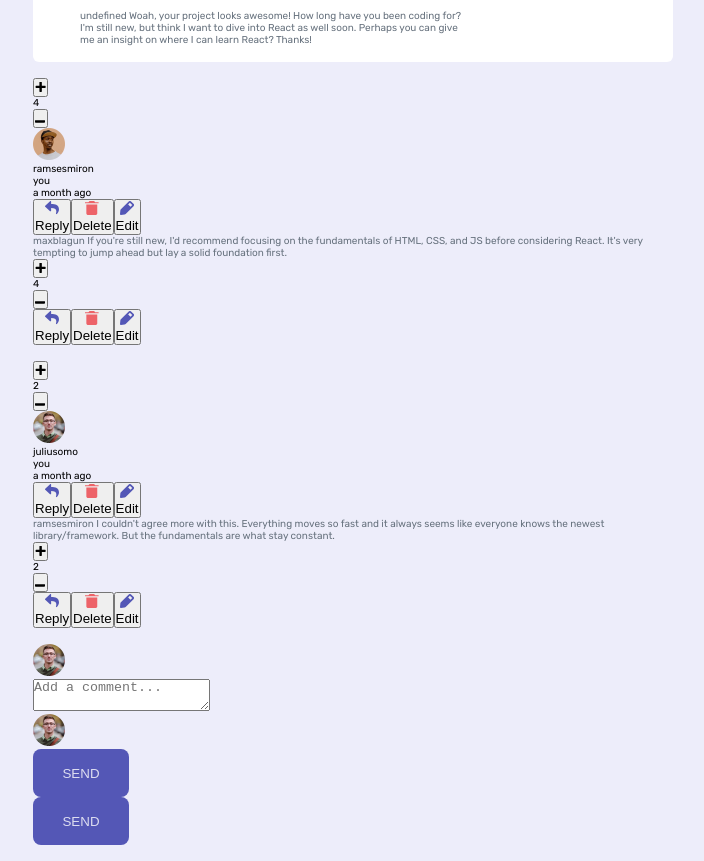
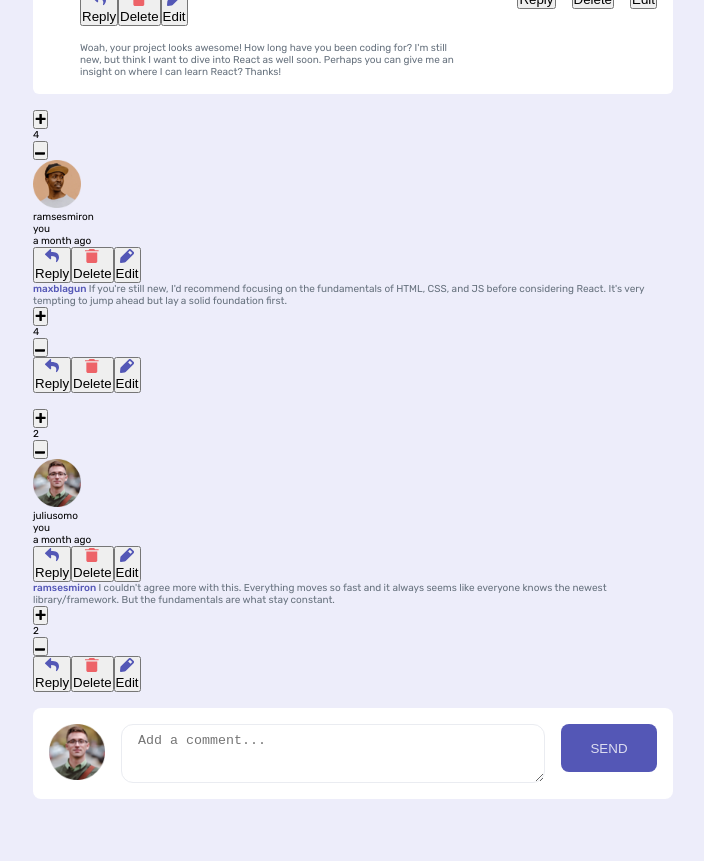
Before and after one commit to UnicornDad8/interactive-comments-section, a Next.js app: page / in a window 1280 px wide. Shown: the part 400-1261 px from the top of the page, without its empty margins (287-991 px from the left). After the commit the page ends 1215 px from the top, so only its background shows below. Built offline with nearby package versions, Linux system fonts and the light colour scheme.

Commit message:
Styled InputComment component

```diff
--- a/app/components/Avatar.module.css
+++ b/app/components/Avatar.module.css
@@ -1,5 +1,3 @@
 .avatar {
-  width: 3.2rem;
-  height: 3.2rem;
   object-fit: contain;
 }
--- a/app/components/Avatar.tsx
+++ b/app/components/Avatar.tsx
@@ -7,19 +7,21 @@ type AvatarProps = {
     webp: string;
   };
   username: string;
+  isBigAvatar: boolean;
 };
 
 const Avatar = (props: AvatarProps) => {
   const webp = props.sourceImage.webp.slice(1);
   const png = props.sourceImage.png.slice(1);
   const username = props.username;
+  const isBigAvatar = props.isBigAvatar;
 
   return (
     <Image
       className={styles["avatar"]}
+      width={isBigAvatar ? 56 : 48}
+      height={isBigAvatar ? 56 : 48}
       src={webp}
-      width={32}
-      height={32}
       alt={"Avatar of " + username}
     />
   );
--- a/app/components/Content.module.css
+++ b/app/components/Content.module.css
@@ -10,12 +10,3 @@
   gap: 1.6rem;
   rounded: 1.2rem;
 }
-
-.textarea {
-  outline: none;
-  border: 1px solid var(--color-light-grayish-blue);
-  padding: 0.8rem 1.6rem;
-  rounded: 1.2rem;
-  width: 100%;
-  color: var(--color-dark-blue);
-}
--- a/app/components/Content.tsx
+++ b/app/components/Content.tsx
@@ -75,7 +75,7 @@ const Content = (props: ContentProps) => {
       {isEditing ? (
         <div className={styles["edit-container"]}>
           <textarea
-            className={styles["textarea"]}
+            className="textarea"
             placeholder="Add a comment..."
             value={editValue}
             onChange={handleChangeEditValue}
--- /dev/null
+++ b/app/components/ContentUserTag.module.css
@@ -0,0 +1,8 @@
+.content-user {
+  color: var(--color-moderate-blue);
+  font-weight: 500;
+}
+
+.content-user:hover {
+  cursor: pointer;
+}
--- a/app/components/ContentUserTag.tsx
+++ b/app/components/ContentUserTag.tsx
@@ -1,4 +1,4 @@
-import React from "react";
+import styles from "./ContentUserTag.module.css";
 
 type ContentUserTagProps = {
   replyingTo?: string;
@@ -7,7 +7,11 @@ type ContentUserTagProps = {
 const ContentUserTag = (props: ContentUserTagProps) => {
   const replyingTo = props.replyingTo;
 
-  return <span>{replyingTo + " "}</span>;
+  return (
+    <span className={(replyingTo ? "" : "hidden ") + styles["content-user"]}>
+      {replyingTo + " "}
+    </span>
+  );
 };
 
 export default ContentUserTag;
--- /dev/null
+++ b/app/components/InputComment.module.css
@@ -0,0 +1,21 @@
+.input-comment-container {
+  background: var(--color-white);
+  padding: 1.6rem;
+  display: flex;
+  flex-direction: column;
+  gap: 1.6rem;
+  border-radius: 0.8rem;
+}
+
+@media only screen and (min-width: 769px) {
+  .input-comment-container {
+    flex-direction: row;
+  }
+}
+
+.user-actions-container {
+  display: flex;
+  gap: 1.6rem;
+  align-items: center;
+  justify-content: space-between;
+}
--- a/app/components/InputComment.tsx
+++ b/app/components/InputComment.tsx
@@ -3,6 +3,7 @@
 import React, { ChangeEventHandler, useState } from "react";
 import Avatar from "./Avatar";
 import ActionButton from "./ActionButton";
+import styles from "./InputComment.module.css";
 
 type InputCommentProps = {
   currentUser: User;
@@ -77,20 +78,27 @@ const InputComment = (props: InputCommentProps) => {
   };
 
   return (
-    <div>
-      <div>
+    <div
+      className={
+        (action == "reply" ? "-mt-2 " : " ") + styles["input-comment-container"]
+      }
+    >
+      <div className="md-block hidden">
         <Avatar
+          isBigAvatar={true}
           sourceImage={currentUser.image}
           username={currentUser.username}
         />
       </div>
       <textarea
+        className="textarea"
         placeholder="Add a comment..."
         value={commentValue}
         onChange={handleChangeCommentValue}
       />
-      <div>
+      <div className={`${styles["user-actions-container"]} md-hidden`}>
         <Avatar
+          isBigAvatar={false}
           sourceImage={currentUser.image}
           username={currentUser.username}
         />
@@ -109,7 +117,7 @@ const InputComment = (props: InputCommentProps) => {
           action={action}
         />
       </div>
-      <div>
+      <div className="hidden md-block">
         <ActionButton
           resetCommentValue={resetCommentValue}
           replyIdToReply={replyIdToReply}
--- a/app/components/UserDetail.tsx
+++ b/app/components/UserDetail.tsx
@@ -53,7 +53,7 @@ const UserDetail = (props: UserDetailProps) => {
   return (
     <div>
       <div>
-        <Avatar sourceImage={image} username={username} />
+        <Avatar isBigAvatar={false} sourceImage={image} username={username} />
         <div>
           <div>{username}</div>
           <UserLabel show={isCurrentUser} />
--- a/app/globals.css
+++ b/app/globals.css
@@ -130,7 +130,11 @@ body {
 }
 
 .hidden {
-  display: hidden;
+  display: none;
+}
+
+.block {
+  display: block;
 }
 
 @media only screen and (min-width: 769px) {
@@ -139,6 +143,27 @@ body {
   }
 
   .md-hidden {
-    display: hidden;
+    display: none !important;
   }
 }
+
+.-mt-2 {
+  margin-top: -0.8rem;
+}
+
+.textarea {
+  outline: none;
+  border: 1px solid var(--color-light-gray);
+  padding: 0.8rem 1.6rem;
+  rounded: 1.2rem;
+  width: 100%;
+  color: var(--color-dark-blue);
+  border-radius: 1.2rem;
+  height: 15rem;
+}
+
+@media only screen and (min-width: 769px) {
+  .textarea {
+    height: auto;
+  }
+}
```
